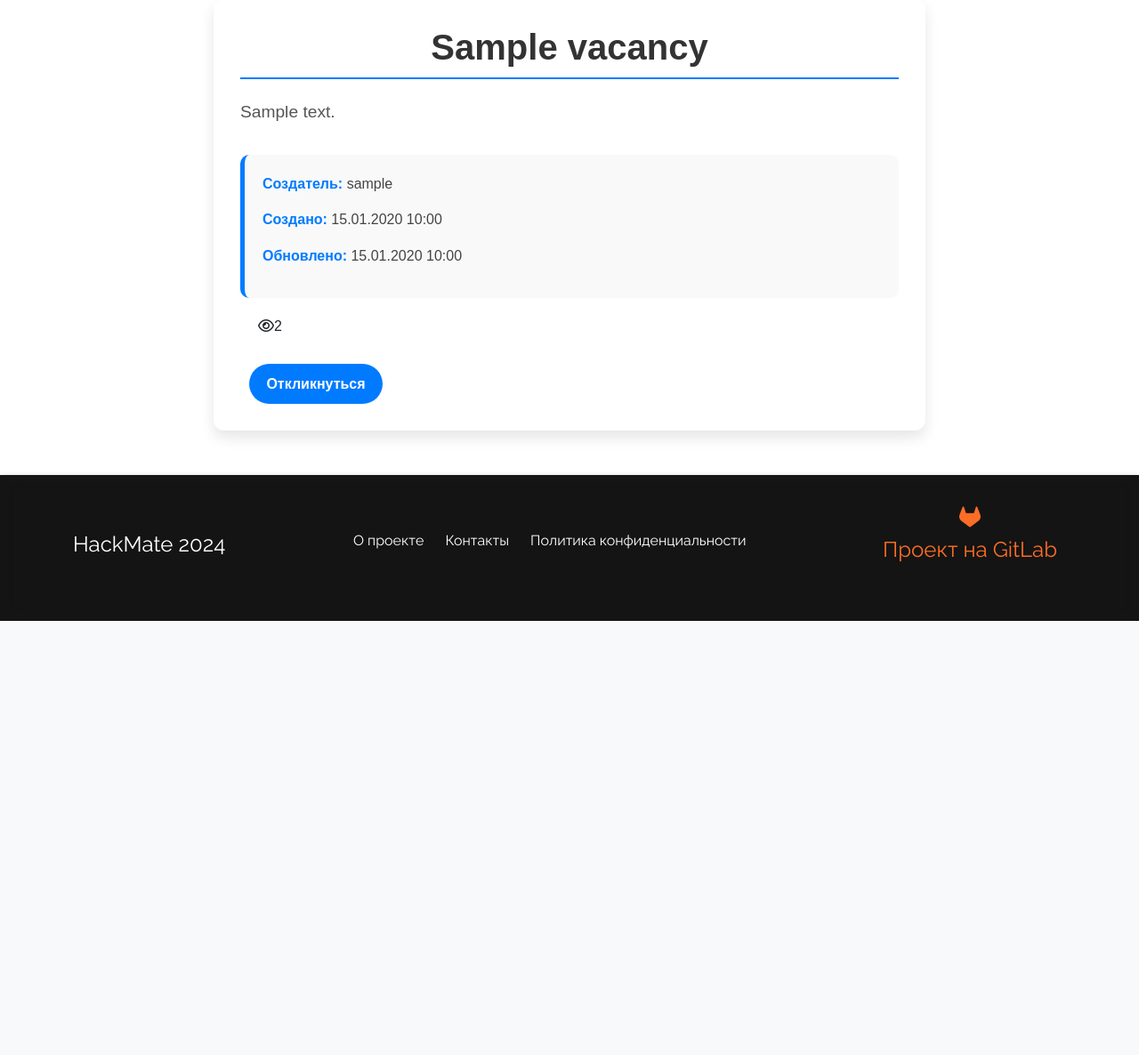
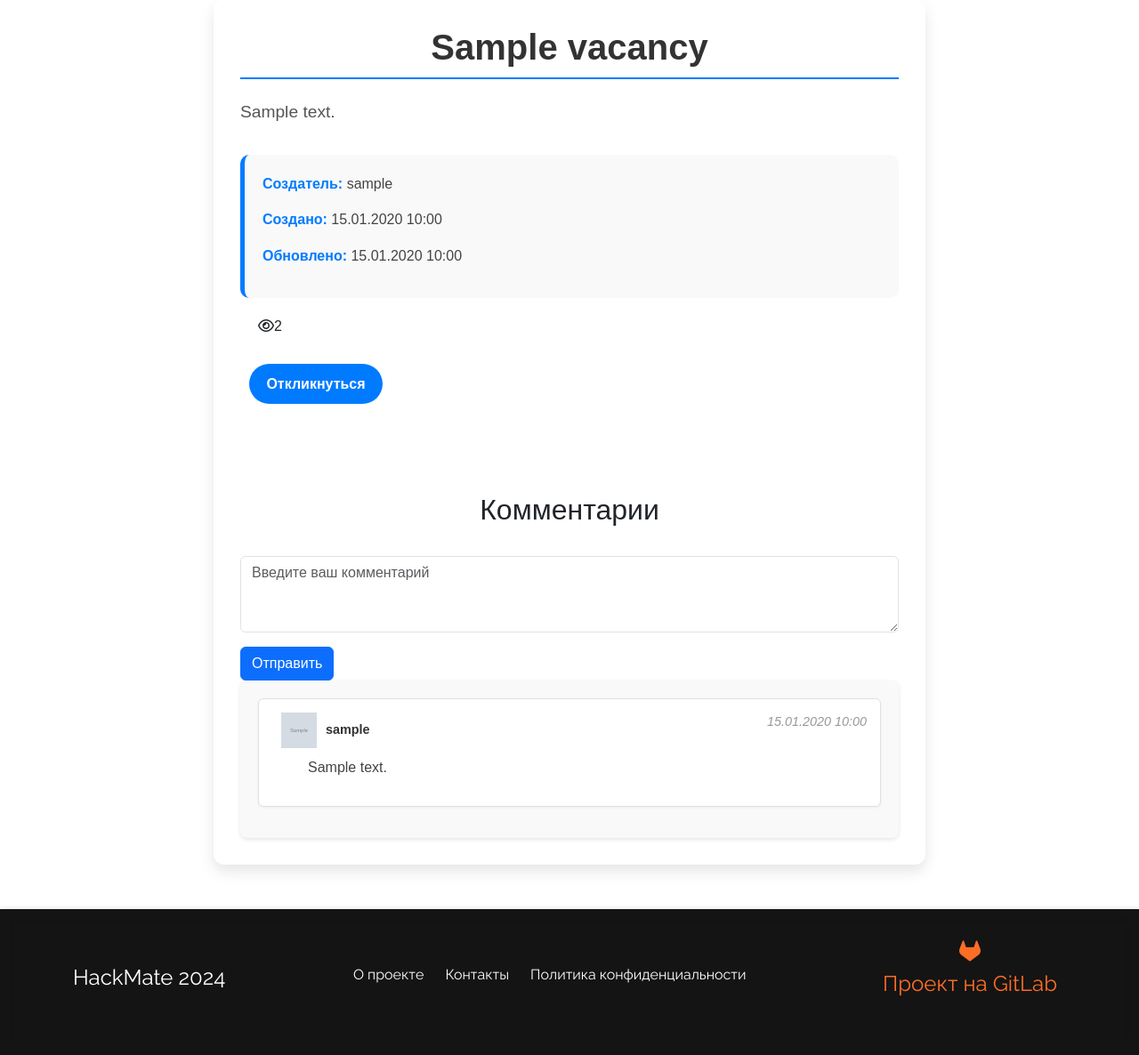
Before and after one commit to kiper-acab/Hackmate, a Django app: page /vacancy/1/ in a window 1280 px wide. Shown: the part 129-1315 px from the top of the page at 89% size. Before the commit the page ends 827 px from the top, so only its background shows below. Run offline with Django 4.2, Linux system fonts and the light colour scheme; tables that the repository leaves empty hold one stand-in row (values such as "Sample post"); grey boxes marked "Sample" are stand-in pictures; some libraries are stand-ins or nearby versions.

Commit message:
Добавил комментарии

```diff
--- a/hackmate/static_dev/css/vacancies/detail.css
+++ b/hackmate/static_dev/css/vacancies/detail.css
@@ -85,3 +85,65 @@
 .views{
     margin: 20px;
 }
+
+.comments-header{
+    text-align: center;
+    margin-top: 100px;
+}
+
+
+.comments {
+    max-width: 800px;
+    margin: 0 auto;
+    padding: 20px;
+    background-color: #f9f9f9;
+    border-radius: 8px;
+    box-shadow: 0 2px 5px rgba(0, 0, 0, 0.1);
+}
+
+.comment {
+    padding: 15px;
+    margin-bottom: 15px;
+    background-color: #ffffff;
+    border: 1px solid #e0e0e0;
+    border-radius: 6px;
+    box-shadow: 0 1px 3px rgba(0, 0, 0, 0.05);
+}
+
+.comment-header {
+    display: flex;
+    justify-content: space-between;
+    margin-bottom: 10px;
+    font-size: 0.9em;
+    color: #666;
+}
+
+.comment-user {
+    font-weight: bold;
+    color: #333;
+}
+
+.comment-date {
+    font-style: italic;
+    color: #999;
+}
+
+.comment-text {
+    font-size: 1em;
+    line-height: 1.5;
+    color: #444;
+    margin-left: 40px;
+}
+
+.no-comments {
+    text-align: center;
+    font-style: italic;
+    color: #888;
+}
+
+.user-image{
+    margin: 0 10px;
+    width: 40px;
+    height: 40px;
+    object-fit: cover;
+}
--- a/hackmate/templates/vacancies/detail.html
+++ b/hackmate/templates/vacancies/detail.html
@@ -23,6 +23,46 @@
 
     <button id="respond-button" class="grow-button">Откликнуться</button>
 
+    <section class="commnets">
+      <article class="create_comment">
+        <h2 class="comments-header">Комментарии</h2>
+        <form method="post" action="">
+          {% csrf_token %}
+          <div class="form-group">
+            {% for field in comment_form %}
+              <div class="mb-3">
+                <label for="{{ field.id_for_label }}" class="form-label">{{ field.label }}</label>
+                {{ field }}
+                {% if field.help_text %}
+                  <div class="form-text">{{ field.help_text }}</div>
+                {% endif %}
+                {% for error in field.errors %}
+                  <div class="text-danger">{{ error }}</div>
+                {% endfor %}
+              </div>
+            {% endfor %}
+          </div>
+          <button type="submit" class="btn btn-primary">Отправить</button>
+        </form>
+      </article>
+      <article class="comments">
+        {% for comment in vacancy.comments.all %}
+            <div class="comment">
+                <header class="comment-header">
+                    {% if comment.user.profile.image %}
+                      <span class="comment-user"><img src="{{ comment.user.profile.image.url }}" class="user-image">{{ comment.user }}</span>
+                    {% else %}
+                    <span class="comment-user"><img src="{% static 'img/default-avatar.jpg' %}" class="user-image">{{ comment.user }}</span>
+                    {% endif %}
+                    <span class="comment-date">{{ comment.created_at|date:"d.m.Y H:i" }}</span>
+                </header>
+                <p class="comment-text">{{ comment.comment }}</p>
+            </div>
+        {% empty %}
+            <p class="no-comments">Комментариев пока нет.</p>
+        {% endfor %}
+    </article>
+    </section>
   </div>
 
   <script>
--- a/hackmate/vacancies/admin.py
+++ b/hackmate/vacancies/admin.py
@@ -16,3 +16,4 @@ class UserInfoAdmin(django.contrib.admin.ModelAdmin):
 
 
 django.contrib.admin.site.register(vacancies.models.Ip)
+django.contrib.admin.site.register(vacancies.models.CommentVacancy)
--- a/hackmate/vacancies/forms.py
+++ b/hackmate/vacancies/forms.py
@@ -29,3 +29,29 @@ class VacancyForm(django.forms.ModelForm):
                 },
             ),
         }
+
+
+class CommentForm(django.forms.ModelForm):
+    def __init__(self, *args, **kwargs):
+        super().__init__(*args, **kwargs)
+        for field in self.visible_fields():
+            field.field.widget.attrs["class"] = "form-control"
+
+    class Meta:
+        model = vacancies.models.CommentVacancy
+        fields = [
+            model.comment.field.name,
+        ]
+
+        labels = {
+            model.comment.field.name: "",
+        }
+
+        widgets = {
+            model.comment.field.name: django.forms.Textarea(
+                attrs={
+                    "placeholder": "Введите ваш комментарий",
+                    "rows": 3,
+                },
+            ),
+        }
--- a/hackmate/vacancies/models.py
+++ b/hackmate/vacancies/models.py
@@ -9,6 +9,10 @@ class Ip(django.db.models.Model):
 
     def __str__(self):
         return self.ip
+
+    class Meta:
+        verbose_name = "IP адрес"
+        verbose_name_plural = "IP адреса"
 
 
 class Vacancy(django.db.models.Model):
@@ -70,6 +74,35 @@ class Vacancy(django.db.models.Model):
         return self.title
 
 
+class CommentVacancy(django.db.models.Model):
+    vacancy = django.db.models.ForeignKey(
+        "Vacancy",
+        on_delete=django.db.models.CASCADE,
+        verbose_name="вакансия",
+        related_name="comments",
+    )
+
+    comment = django.db.models.TextField(
+        verbose_name="комментарий",
+    )
+
+    user = django.db.models.ForeignKey(
+        django.conf.settings.AUTH_USER_MODEL,
+        on_delete=django.db.models.CASCADE,
+        verbose_name="пользователь",
+    )
+
+    created_at = django.db.models.DateTimeField(
+        auto_now_add=True,
+        verbose_name="cоздано",
+    )
+
+    class Meta:
+        verbose_name = "комментарий к вакансии"
+        verbose_name_plural = "комментарии к вакансиям"
+        ordering = ["-created_at"]
+
+
 class Response(django.db.models.Model):
     user = django.db.models.ForeignKey(
         django.conf.settings.AUTH_USER_MODEL,
--- a/hackmate/vacancies/views.py
+++ b/hackmate/vacancies/views.py
@@ -31,10 +31,13 @@ class VacancyView(django.views.generic.ListView):
         )
 
 
-class VacancyDetailView(django.views.generic.DetailView):
+class VacancyDetailView(
+    django.views.generic.DetailView,
+):
     model = vacancies.models.Vacancy
     template_name = "vacancies/detail.html"
     context_object_name = "vacancy"
+    form_class = vacancies.forms.CommentForm
 
     def get(self, request, *args, **kwargs):
         vacancy = self.get_object()
@@ -55,6 +58,19 @@ class VacancyDetailView(django.views.generic.DetailView):
 
         vacancy = self.get_object()
 
+        form = vacancies.forms.CommentForm(request.POST)
+        if form.is_valid():
+            comment = form.save(commit=False)
+            comment.vacancy = vacancy
+            comment.user = request.user
+            comment.save()
+            return django.shortcuts.redirect(
+                django.urls.reverse(
+                    "vacancies:vacancy_detail",
+                    kwargs={"pk": vacancy.pk},
+                ),
+            )
+
         if vacancies.models.Response.objects.filter(
             vacancy=vacancy,
             user=request.user,
@@ -69,6 +85,11 @@ class VacancyDetailView(django.views.generic.DetailView):
         )
 
         return django.http.JsonResponse({"message": "Ваш отклик отправлен!"})
+
+    def get_context_data(self, **kwargs):
+        context = super().get_context_data(**kwargs)
+        context["comment_form"] = vacancies.forms.CommentForm()
+        return context
 
 
 class VacancyCreateView(
```
Also changed, not shown: README.md (deleted), hackmate/vacancies/migrations/0004_vacancy_hackaton_title_alter_vacancy_created_at_and_more.py.
